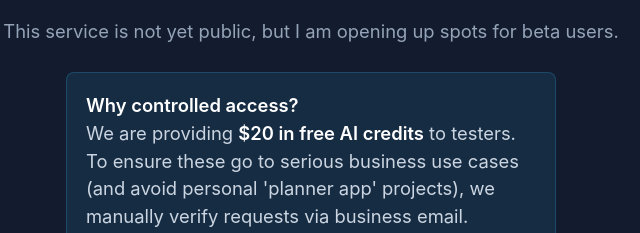
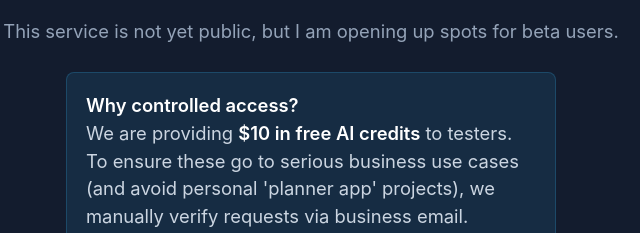
Before and after one commit to jinen83/vibeCode, a plain HTML site: page index.html in a window 1280 px wide. Shown: the part 9727-9960 px from the top of the page, 329-969 px from the left. Drawn offline with Linux system fonts and the light colour scheme.

Commit message:
Update index.html

```diff
--- a/index.html
+++ b/index.html
@@ -721,7 +721,7 @@ While the prompting interface remains the same, the code requirements for these
                 <div class="note-box">
                     <p style="margin: 0;">
                         <strong>Why controlled access?</strong><br>
-                        We are providing <strong>$20 in free AI credits</strong> to testers. To ensure these go to serious business use cases (and avoid personal 'planner app' projects), we manually verify requests via business email.
+                        We are providing <strong>$10 in free AI credits</strong> to testers. To ensure these go to serious business use cases (and avoid personal 'planner app' projects), we manually verify requests via business email.
                     </p>
                 </div>
 
```
